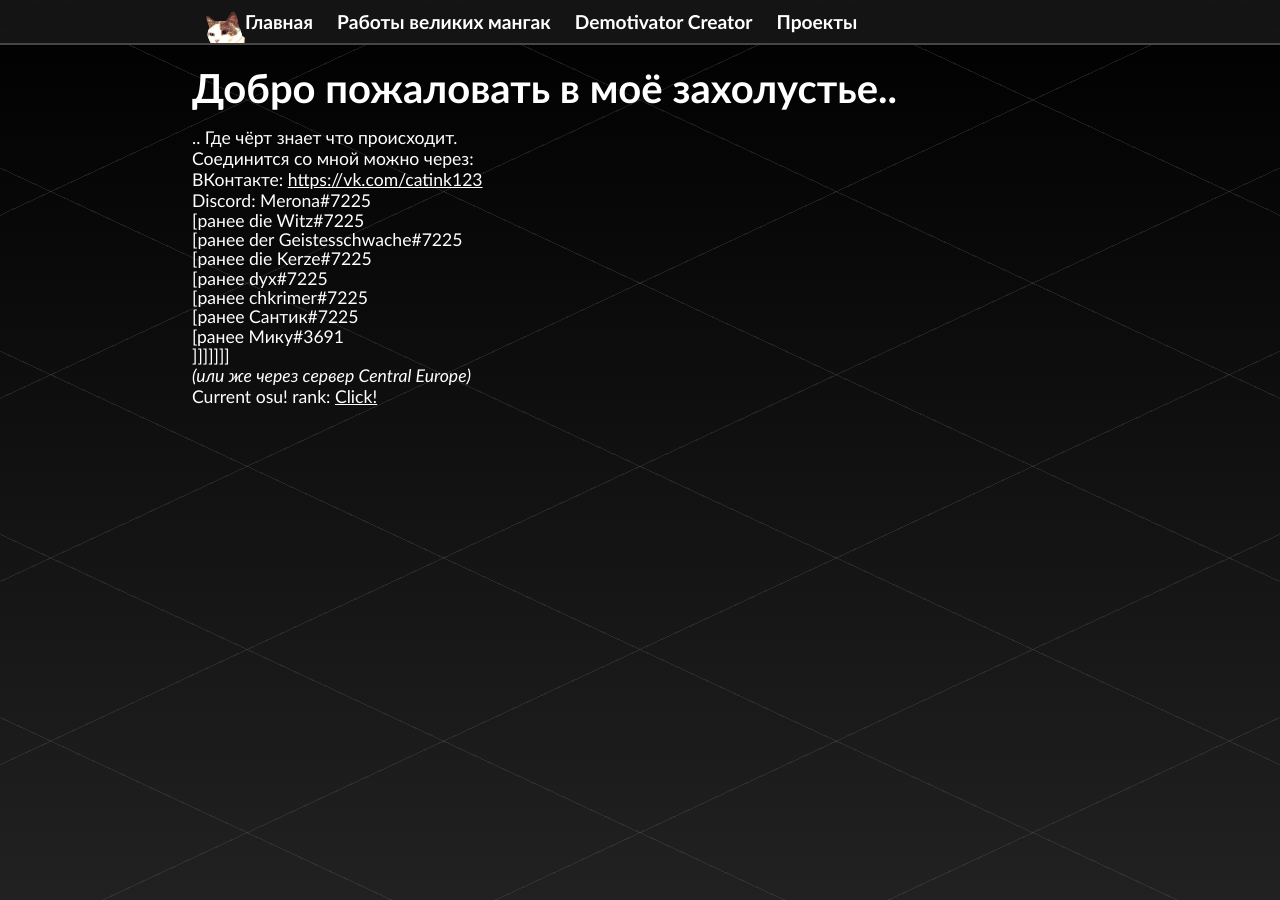
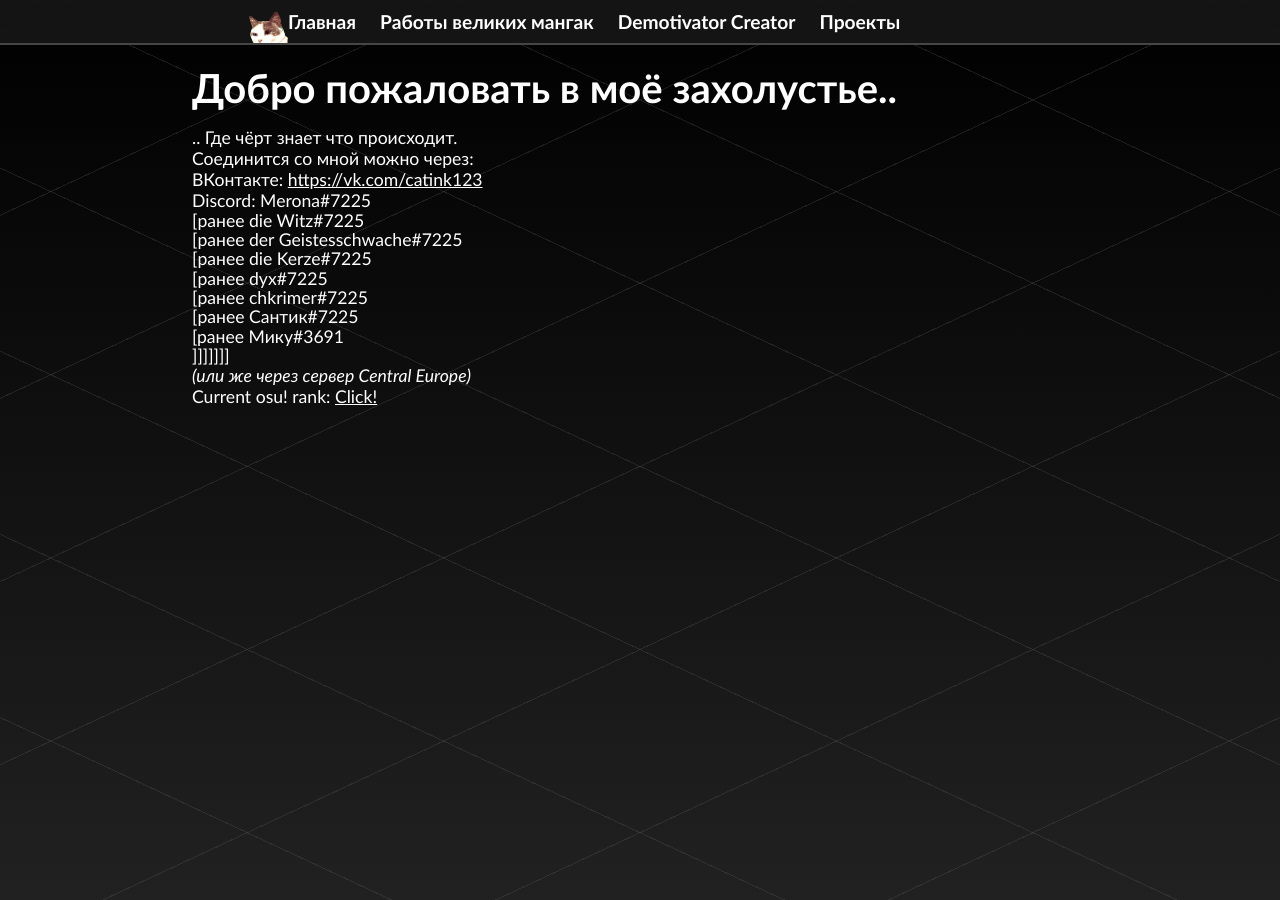
Before and after one commit to catink123/catink123.github.io, a Jekyll site: the page built from index.html, in a window 1280 px wide. Built offline with Jekyll 4.4.1, drawn with Linux system fonts in a browser that asks for light colours.

Commit message:
Update main.css

```diff
--- a/css/main.css
+++ b/css/main.css
@@ -21,21 +21,6 @@
     height: 100vh;
     border: none;
     top: 45px;
-}
-
-.koshka {
-    position: fixed;
-    bottom: 0;
-    right: 0;
-    opacity: .15;
-    filter: hue-rotate(110deg) saturate(2);
-    z-index: -10;
-}
-
-.flip {
-    left: 0;
-    filter: invert(1) hue-rotate(-65deg) saturate(2);
-    transform: scaleX(-1);
 }
 
 nav ul, footer ul {
@@ -92,6 +77,16 @@
     font-weight: bold;
     transition: all 0.05s linear;
     font-size: 1.2em;
+    position: relative;
+}
+
+.menu a img.koshka {
+    left: 0;
+    top: 0;
+}
+
+.menu a:first-child {
+    padding-left: 53px;
 }
 
 .menu a:hover {
```
